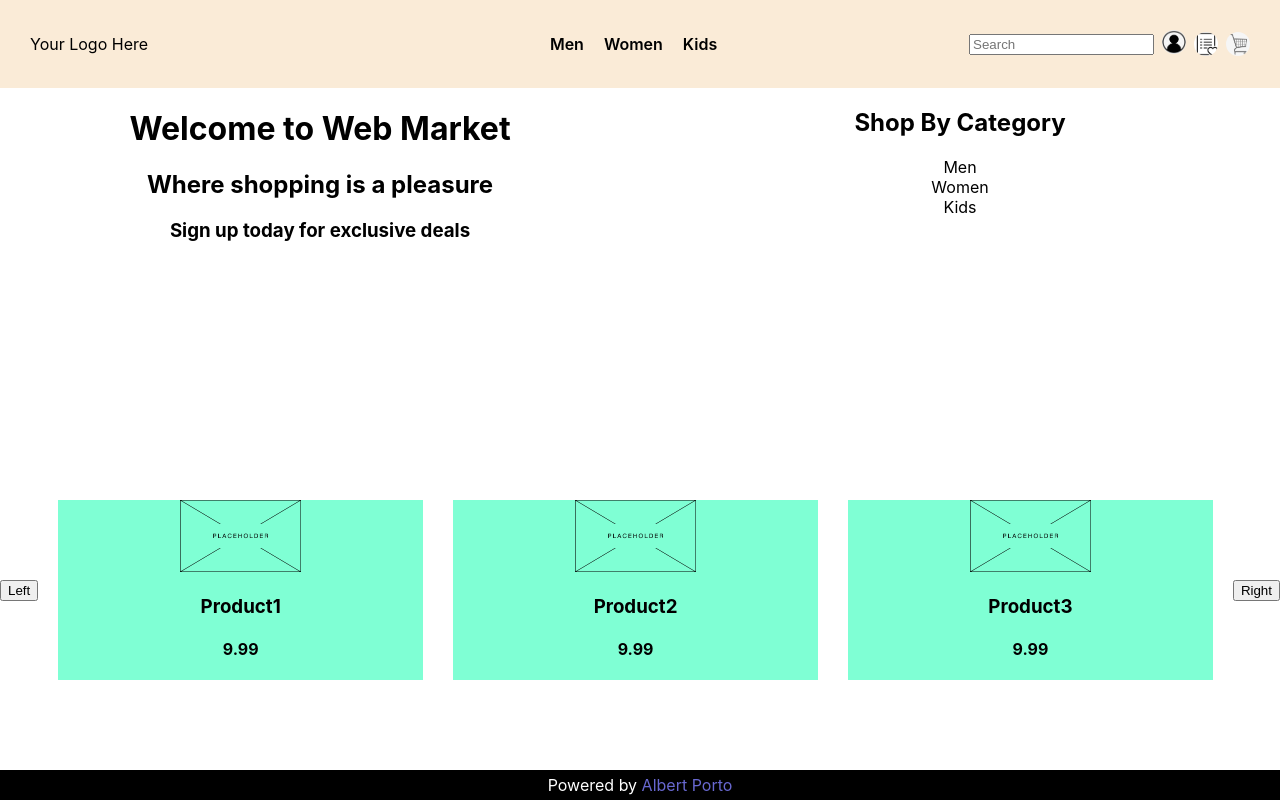
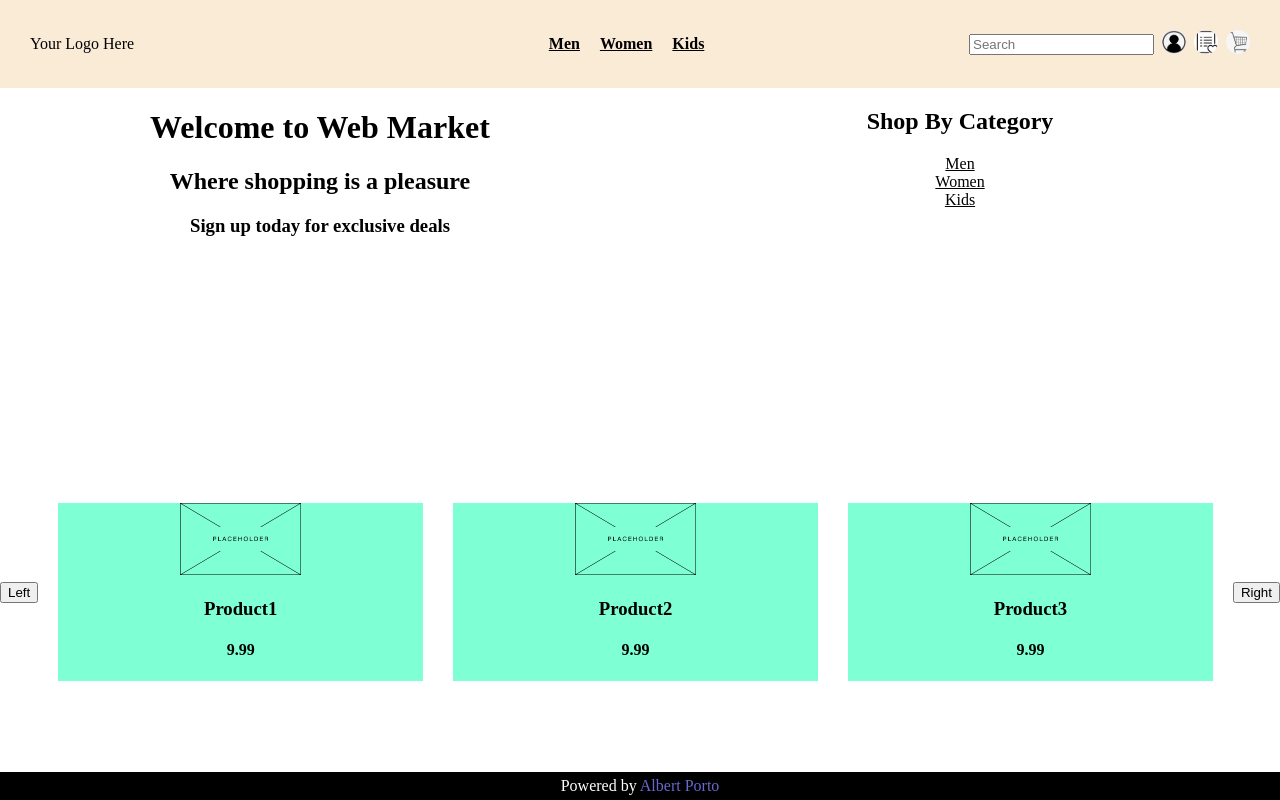
Before and after one commit to portoalbert/web-market-frontend, a React (Create React App) app: page / in a window 1280 px wide. Built offline with nearby package versions, Linux system fonts and the light colour scheme.

Commit message:
Small changes and new pages

```diff
--- a/src/App.js
+++ b/src/App.js
@@ -1,5 +1,5 @@
 import "./App.css";
-import Navbar from "./components/Navbar";
+import Navbar from "./pages/Navbar";
 import { Route, Routes } from "react-router-dom";
 import Home from "./pages/Home.js";
 import Women from "./pages/Women";
@@ -7,6 +7,8 @@ import Men from "./pages/Men.js";
 import Kids from "./pages/Kids.js";
 import PageFooter from "./components/PageFooter";
 import Login from "./pages/Login";
+import Checkout from "./pages/Checkout";
+import Wishlist from "./pages/Wishlist";
 
 function App() {
   return (
@@ -18,6 +20,8 @@ function App() {
         <Route path="/women" element={<Women />} />
         <Route path="/kids" element={<Kids />} />
         <Route path="/login" element={<Login />} />
+        <Route path="/checkout" element={<Checkout />} />
+        <Route path="/wishlist" element={<Wishlist />} />
       </Routes>
       <PageFooter />
     </div>
--- a/src/index.css
+++ /dev/null
@@ -1,13 +0,0 @@
-body {
-  margin: 0;
-  font-family: -apple-system, BlinkMacSystemFont, 'Segoe UI', 'Roboto', 'Oxygen',
-    'Ubuntu', 'Cantarell', 'Fira Sans', 'Droid Sans', 'Helvetica Neue',
-    sans-serif;
-  -webkit-font-smoothing: antialiased;
-  -moz-osx-font-smoothing: grayscale;
-}
-
-code {
-  font-family: source-code-pro, Menlo, Monaco, Consolas, 'Courier New',
-    monospace;
-}
--- a/src/index.js
+++ b/src/index.js
@@ -1,6 +1,5 @@
 import React from "react";
 import ReactDOM from "react-dom/client";
-import "./index.css";
 import App from "./App";
 import { BrowserRouter } from "react-router-dom";
 
--- /dev/null
+++ b/src/pages/Checkout.js
@@ -0,0 +1,5 @@
+import React from "react";
+
+export default function Checkout() {
+  return <div>Checkout</div>;
+}
--- a/src/pages/Home.js
+++ b/src/pages/Home.js
@@ -13,9 +13,15 @@ export default function Home() {
       <div className="homelinks">
         <h2>Shop By Category</h2>
         <div className="homelinkslist">
-          <Link to="/men">Men</Link>
-          <Link to="/women">Women</Link>
-          <Link to="/kids">Kids</Link>
+          <Link to="/men">
+            <u>Men</u>
+          </Link>
+          <Link to="/women">
+            <u>Women</u>
+          </Link>
+          <Link to="/kids">
+            <u>Kids</u>
+          </Link>
         </div>
       </div>
       <Carousel />
--- a/src/components/Navbar.js
+++ b/src/pages/Navbar.js
@@ -11,17 +11,27 @@ export default function Navbar() {
         <Link to="/">Your Logo Here</Link>
       </div>
       <div className="links">
-        <Link to="/men">Men</Link>
-        <Link to="/women">Women</Link>
-        <Link to="/kids">Kids</Link>
+        <Link to="/men">
+          <u>Men</u>
+        </Link>
+        <Link to="/women">
+          <u>Women</u>
+        </Link>
+        <Link to="/kids">
+          <u>Kids</u>
+        </Link>
       </div>
       <div className="search">
         <input type="text" name="search" placeholder="Search" />
         <Link to="/login">
           <img src={loginIcon} alt="Login Icon" />
         </Link>
-        <img src={wishListIcon} alt="Wish List Icon" />
-        <img src={cartIcon} alt="Shopping Cart" />
+        <Link to="/wishlist">
+          <img src={wishListIcon} alt="Wish List Icon" />
+        </Link>
+        <Link to="/checkout">
+          <img src={cartIcon} alt="Shopping Cart" />
+        </Link>
       </div>
     </div>
   );
--- /dev/null
+++ b/src/pages/Wishlist.js
@@ -0,0 +1,5 @@
+import React from "react";
+
+export default function Wishlist() {
+  return <div>Wishlist</div>;
+}
```
